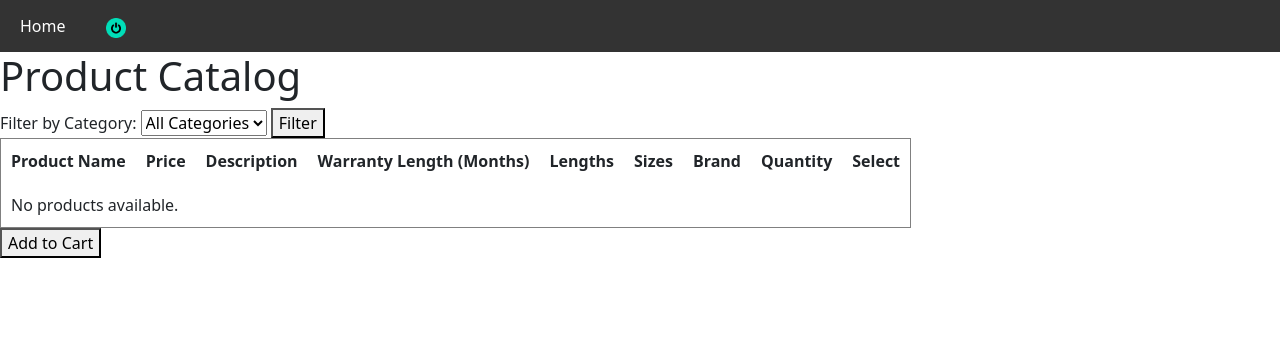
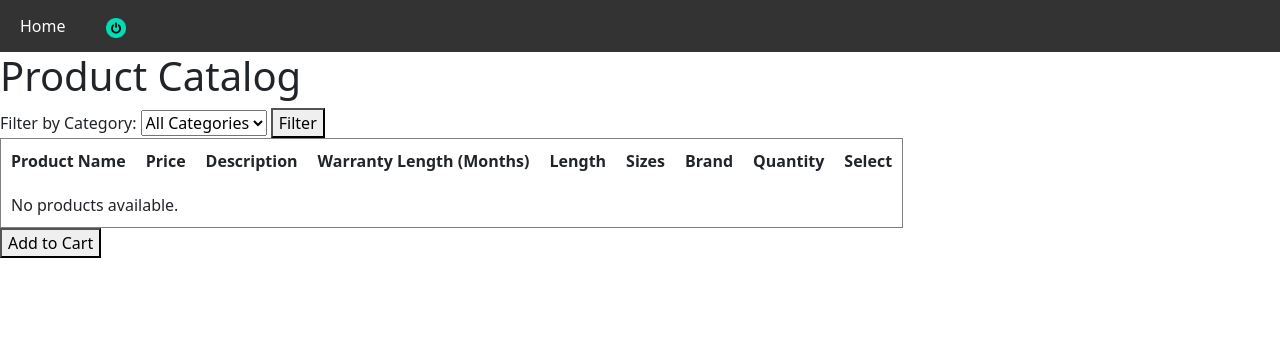
Before and after one commit to ozarikar/csc362_f24_zarikar, a PHP site: page /project_testing/catalog.php in a window 1280 px wide. Shown: the top 352 px of the page. Run offline with PHP 8.4, Linux system fonts and the light colour scheme; data that the repository does not hold is empty.

Commit message:
added functiom

```diff
--- a/html/project_testing/catalog.php
+++ b/html/project_testing/catalog.php
@@ -67,7 +67,7 @@ $products = getProducts($conn);
                     <th>Price</th>
                     <th>Description</th>
                     <th>Warranty Length (Months)</th>
-                    <th>Lengths</th>
+                    <th>Length</th>
                     <th>Sizes</th>
                     <th>Brand</th>
                     <th>Quantity</th>
```
